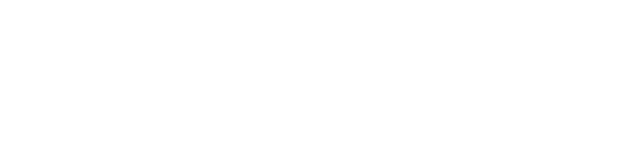
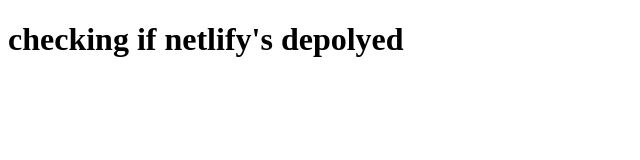
Before and after one commit to jongspark91/netlify_test, a plain HTML site: page index.html in a window 1280 px wide. Shown: the whole page, without its empty margins (0-640 px from the left). Drawn offline with Linux system fonts and the light colour scheme.

Commit message:
second commit

```diff
--- a/index.html
+++ b/index.html
@@ -6,6 +6,6 @@
     <title>Document</title>
 </head>
 <body>
-
+    <h1> checking if netlify's depolyed</h1>
 </body>
 </html>
```
